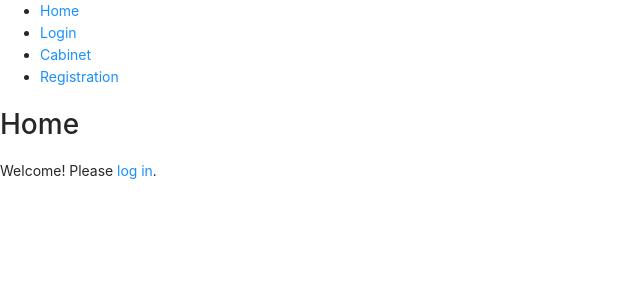
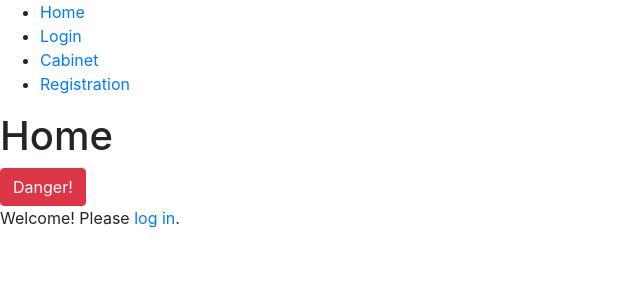
Before and after one commit to dimapanasiuk/mern, a React (Create React App) app in the folder client/: page / in a window 1280 px wide. Shown: the top 300 px of the page, without its empty margins (0-640 px from the left). Built offline with nearby package versions, Linux system fonts and the light colour scheme; no server answers.

Commit message:
refactor: add reactstrap and new rule for eslint

```diff
--- a/client/package.json
+++ b/client/package.json
@@ -6,7 +6,6 @@
     "@testing-library/jest-dom": "^4.2.4",
     "@testing-library/react": "^9.5.0",
     "@testing-library/user-event": "^7.2.1",
-    "antd": "^4.7.3",
     "axios": "^0.21.0",
     "eslint-plugin-react-hooks": "^4.2.0",
     "react": "^16.14.0",
@@ -44,6 +43,7 @@
   "proxy": "http://localhost:5000/",
   "devDependencies": {
     "babel-eslint": "^10.1.0",
+    "bootstrap": "^4.5.3",
     "eslint": "^6.6.0",
     "eslint-config-airbnb": "^18.2.0",
     "eslint-config-prettier": "^6.15.0",
@@ -53,6 +53,7 @@
     "eslint-plugin-prettier": "^3.1.4",
     "eslint-plugin-react": "^7.21.5",
     "husky": "^4.3.0",
-    "prettier": "^2.1.2"
+    "prettier": "^2.1.2",
+    "reactstrap": "^8.7.0"
   }
 }
--- a/client/src/index.js
+++ b/client/src/index.js
@@ -1,7 +1,8 @@
 import React from "react";
 import ReactDOM from "react-dom";
 import { BrowserRouter as Router } from "react-router-dom";
-import "antd/dist/antd.css";
+import "bootstrap/dist/css/bootstrap.min.css";
+
 import App from "./App";
 
 ReactDOM.render(
--- a/client/src/pages/home/index.js
+++ b/client/src/pages/home/index.js
@@ -1,4 +1,6 @@
 import React, { useEffect, useState } from "react";
+
+import { Button } from "reactstrap";
 import axios from "axios";
 
 const Home = () => {
@@ -35,6 +37,7 @@
   return (
     <>
       <h1> Home</h1>
+      <Button color="danger">Danger!</Button>
       {userData()}
     </>
   );
```
Also changed, not shown: client/.eslintrc.json, 1 other file (tests, documents, lock files or other folders).
